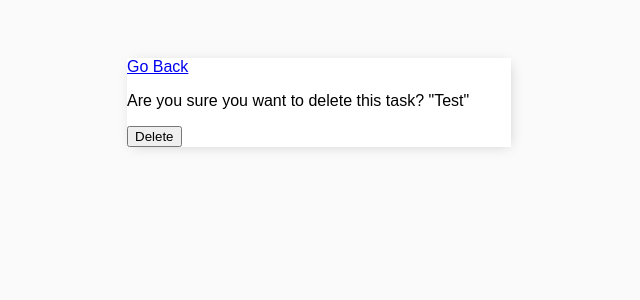
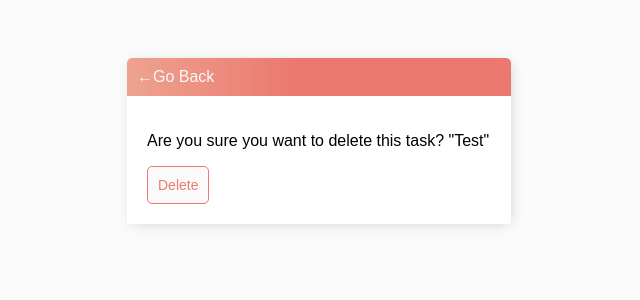
Before and after one commit to JustA3DObject/ToDo-List-App, a Django app: page /task-delete/3 in a window 1280 px wide. Shown: the top 300 px of the page, without its empty margins (321-961 px from the left). Run offline with Django 4.2, Linux system fonts and the light colour scheme; a user stored in the database is signed in; data comes from the database, SQL or seed files in the repository; both versions use the stored data as it was after the commit.

Commit message:
Added style to task_confirm_delete.html

```diff
--- a/todolist/base/static/css/master.css
+++ b/todolist/base/static/css/master.css
@@ -121,6 +121,6 @@ label {
     text-decoration: none;
 }
 
-.task-form-body {
+.form-body {
     padding: 20px;
 }
--- a/todolist/base/templates/base/task_confirm_delete.html
+++ b/todolist/base/templates/base/task_confirm_delete.html
@@ -1,10 +1,16 @@
 {% extends 'base/base.html' %} {% block content %}
 
+<div class="header-bar">
+    <a href="{% url 'tasks' %}">&#8592;Go Back</a>
+</div>
 
-<a href="{% url 'tasks' %}">Go Back</a>
-<form method="POST">
-    {% csrf_token %}
-    <p>Are you sure you want to delete this task? "{{ task }}"</p>
-    <input type="submit" value="Delete">
-</form>
+<div class="form-body">
+    <form method="POST">
+        {% csrf_token %}
+        <p>Are you sure you want to delete this task? "{{ task }}"</p>
+        <input class="button" type="submit" value="Delete">
+    </form>
+</div>
+
+
 {% endblock content %}
--- a/todolist/base/templates/base/task_form.html
+++ b/todolist/base/templates/base/task_form.html
@@ -5,7 +5,7 @@
 
 </div>
 
-<div class="task-form-body">
+<div class="form-body">
     <form action="" method="POST">
         {% csrf_token %} {{ form.as_p }}
         <input class="button" type="submit" value="Submit">
```
Also changed, not shown: todolist/db.sqlite3.
